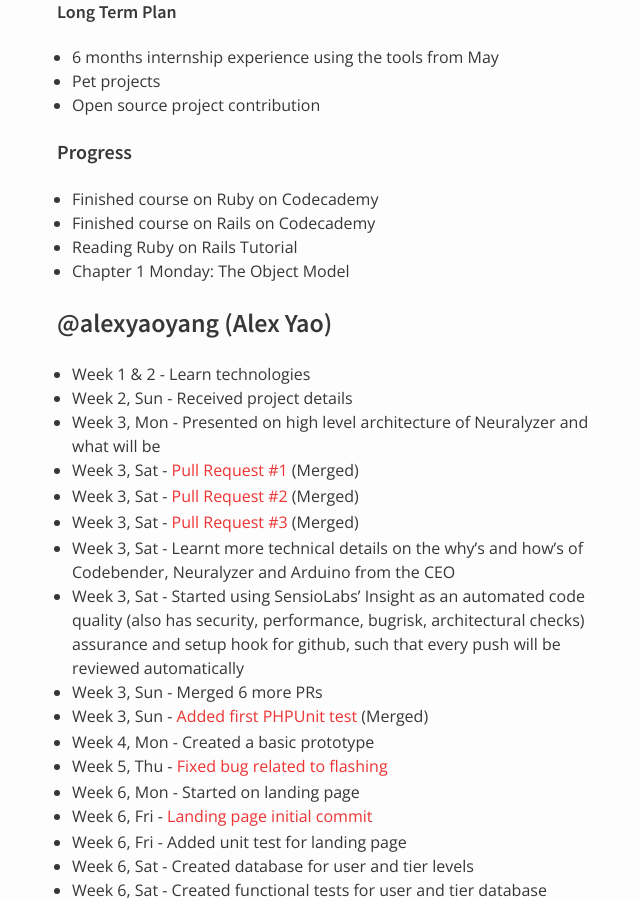
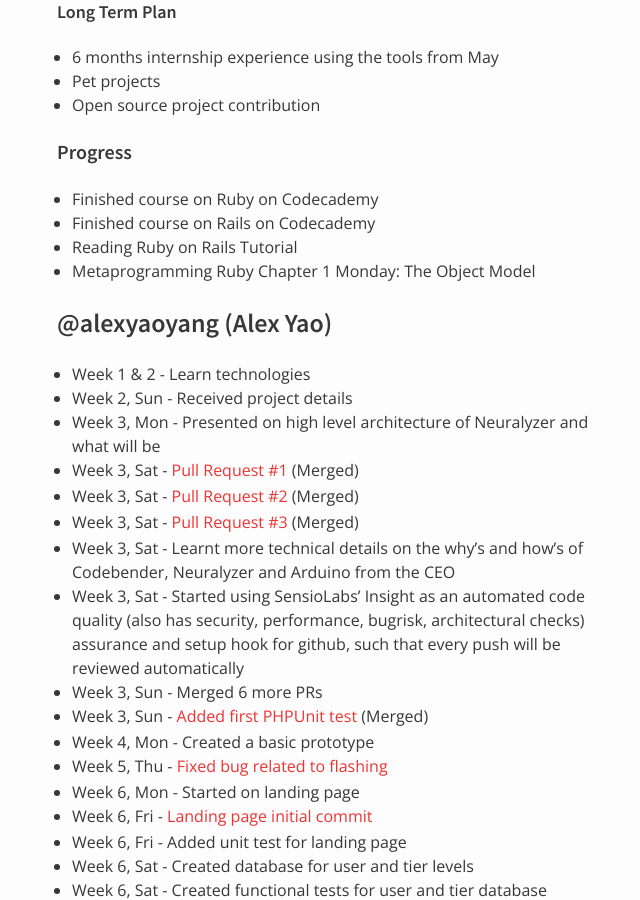
Before and after one commit to nus-oss/cs3281-AY1516S2-website, a Jekyll site: the page built from teams/codebender.md, in a window 1280 px wide and 900 px high, scrolled down 7948 px. Shown: the whole window, without its empty margins (313-953 px from the left). Built offline with Jekyll 4.4.1, drawn with Linux system fonts in a browser that asks for light colours.

Commit message:
Update codebender.md

```diff
--- a/teams/codebender.md
+++ b/teams/codebender.md
@@ -249,7 +249,7 @@
  * Finished course on Ruby on Codecademy
  * Finished course on Rails on Codecademy
  * Reading Ruby on Rails Tutorial
- * Chapter 1 Monday: The Object Model
+ * Metaprogramming Ruby Chapter 1 Monday: The Object Model
 
 ### @alexyaoyang (Alex Yao)
 * Week 1 & 2 - Learn technologies
```
